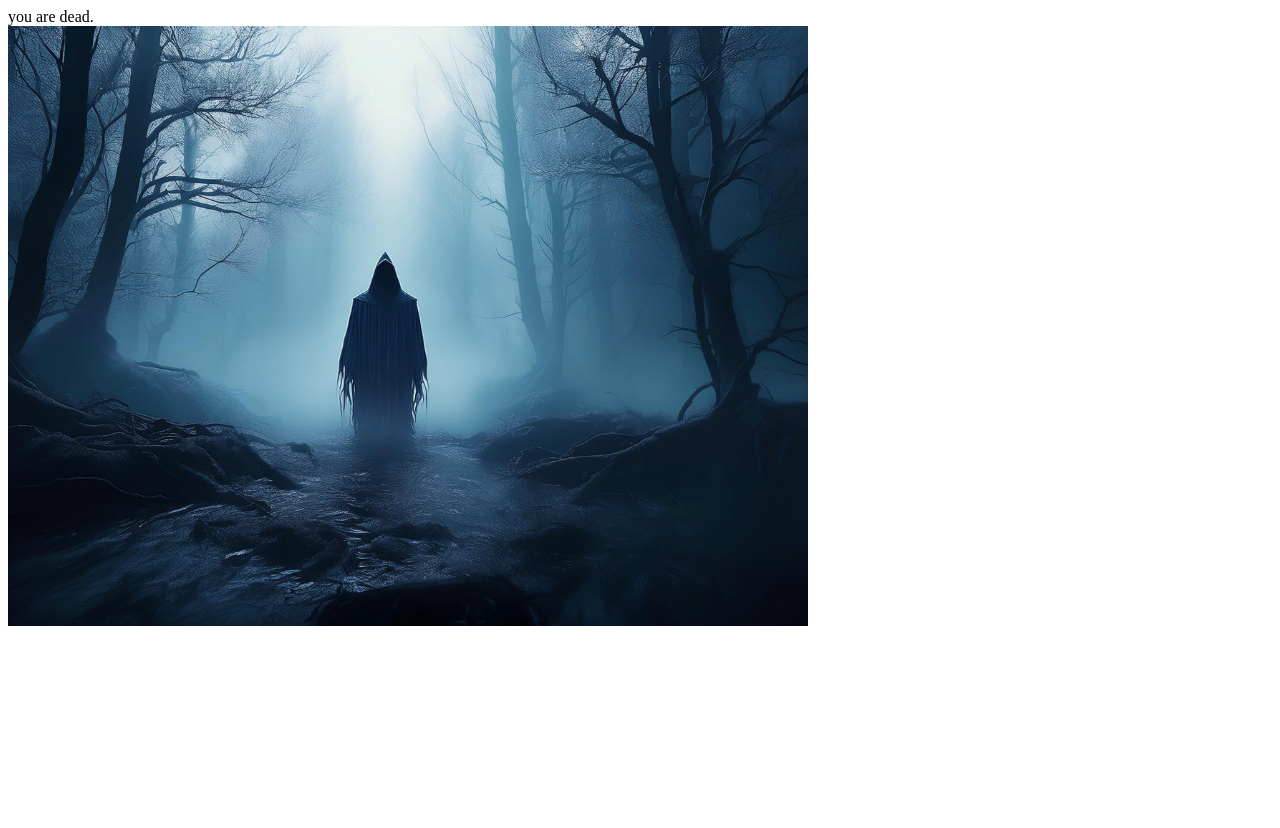
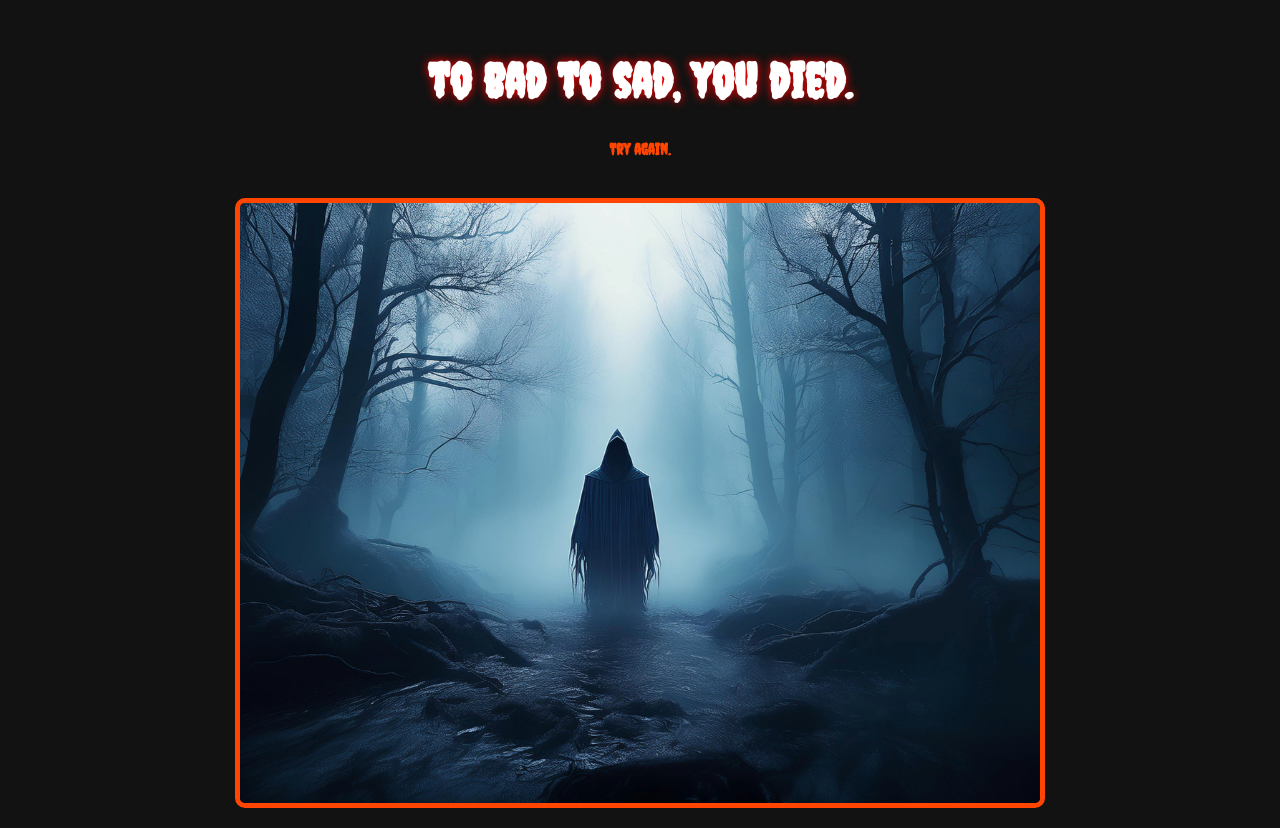
Before and after one commit to Studidart/Mansion-project, a plain HTML site: page death screen.html in a window 1280 px wide. Before the commit the page ends 800 px from the top, so only its background shows below. Drawn offline with Linux system fonts and the light colour scheme.

Commit message:
made the death page look better

```diff
--- a/death screen.html
+++ b/death screen.html
@@ -1,3 +1,47 @@
-you are dead.
-<br>
+<style>
+    body {
+        background-color: #121212;
+        color: #ffffff;
+        font-family: 'Creepster', cursive; /* Use a spooky font */
+        text-align: center;
+        margin: 0;
+        padding: 0;
+    }
+    h1 {
+        font-size: 3em;
+        text-shadow: 0 0 10px #ff0000;
+    }
+    p {
+        font-size: 1.2em;
+        margin: 20px;
+    }
+    a {
+        color: #ff4500;
+        text-decoration: none;
+        font-weight: bold;
+        transition: color 0.3s;
+    }
+    a:hover {
+        color: #ff0000;
+        text-shadow: 0 0 10px #ff0000;
+    }
+    img {
+        max-width: 80%;
+        height: auto;
+        margin: 20px 0;
+        border: 5px solid #ff4500;
+        border-radius: 10px;
+    }
+    .container {
+        padding: 20px;
+    }
+</style>
+<div class="container">
+    <h1> to bad to sad, you died.</h1>
+    <a href="index.html">Try again.</a>
+
+
+</div>
+<link href="https://fonts.googleapis.com/css2?family=Creepster&display=swap" rel="stylesheet">
+
 <img src="deathscreen.png" alt="death stands before you">
```
